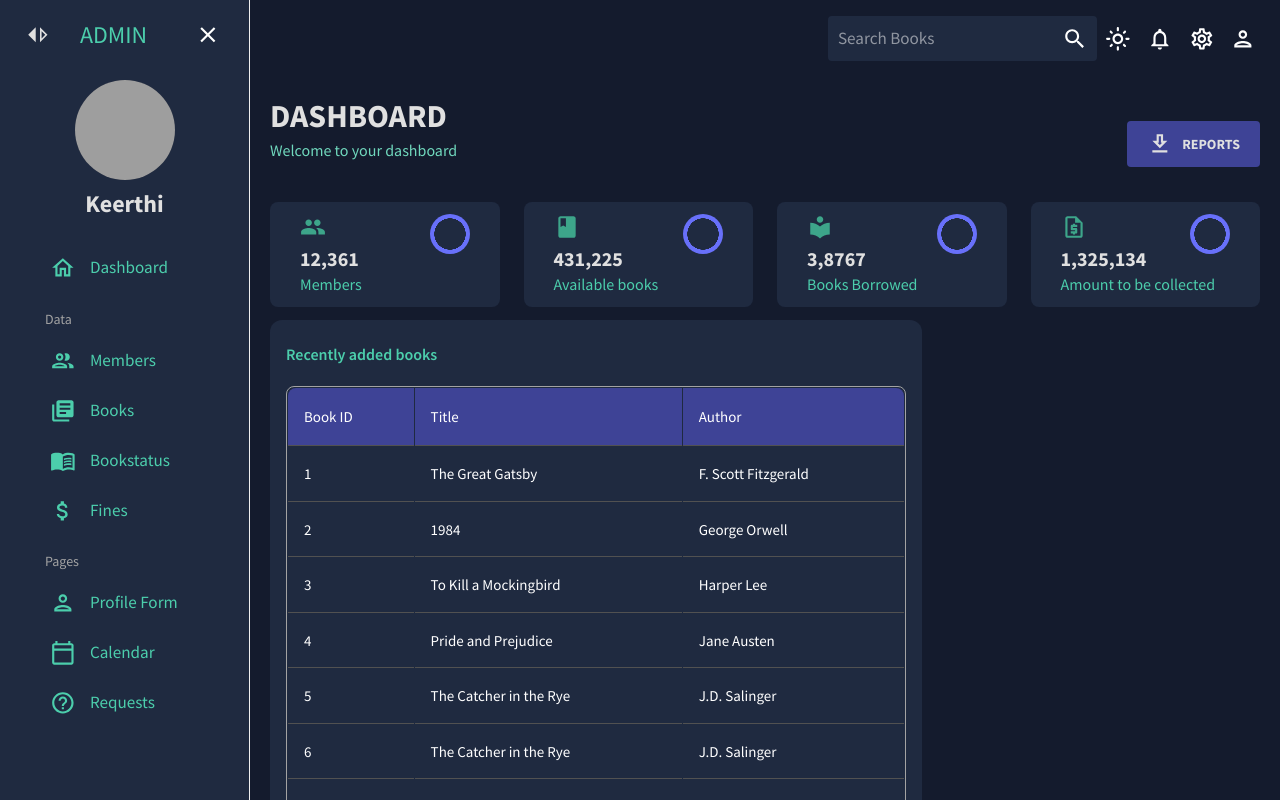
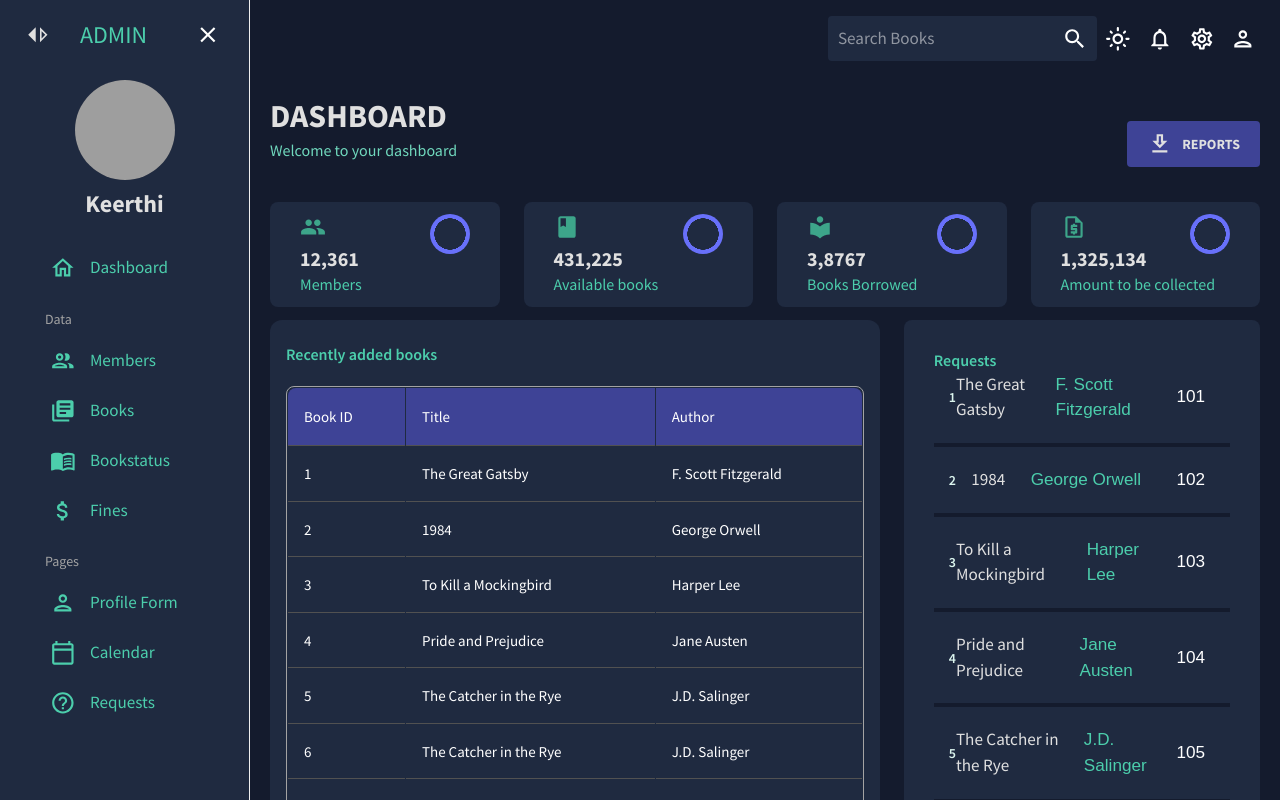
Before and after one commit to 2000031552/LIB, a React (Vite) app: page /login in a window 1280 px wide. Both pictures are taken after a click on the button "Login". Shown: the top 800 px of the page. Built offline with nearby package versions, Linux system fonts and the light colour scheme; grey boxes are pictures that could not be loaded.

Commit message:
Dashboard

```diff
--- a/src/pages/dashboard/index.tsx
+++ b/src/pages/dashboard/index.tsx
@@ -18,7 +18,6 @@ import Header from "../../components/Header";
 import RecentlyAddedBooks from "../../components/RecentlyAddedBooks";
 import BarChart from "../../components/BarChart";
 import StatBox from "../../components/StatBox";
-import ProgressCircle from "../../components/ProgressCircle";
 import { useNavigate } from "react-router-dom";
 
 // Alias for Box with explicit props type
@@ -81,8 +80,10 @@ const Dashboard: React.FC = () => {
             <StatBox
               title="12,361"
               subtitle="Members"
-              icon={<GroupIcon
-                sx={{ color: colors.greenAccent[600], fontSize: "26px" }} />} progress={0} increase={''}             />
+              icon={<GroupIcon sx={{ color: colors.greenAccent[600], fontSize: "26px" }} />}
+              progress={0}
+              increase={''}
+            />
           </Box>
         </Grid>
         <Grid item xs={12} sm={12} md={6} lg={3} xl={3}>
@@ -98,8 +99,10 @@ const Dashboard: React.FC = () => {
             <StatBox
               title="431,225"
               subtitle="Available books"
-              icon={<BookIcon
-                sx={{ color: colors.greenAccent[600], fontSize: "26px" }} />} progress={0} increase={''}            />
+              icon={<BookIcon sx={{ color: colors.greenAccent[600], fontSize: "26px" }} />}
+              progress={0}
+              increase={''}
+            />
           </Box>
         </Grid>
         <Grid item xs={12} sm={12} md={6} lg={3} xl={3}>
@@ -114,8 +117,10 @@ const Dashboard: React.FC = () => {
             <StatBox
               title="3,8767"
               subtitle="Books Borrowed"
-              icon={<LocalLibraryIcon
-                sx={{ color: colors.greenAccent[600], fontSize: "26px" }} />} progress={0} increase={''}            />
+              icon={<LocalLibraryIcon sx={{ color: colors.greenAccent[600], fontSize: "26px" }} />}
+              progress={0}
+              increase={''}
+            />
           </Box>
         </Grid>
         <Grid item xs={12} sm={12} md={6} lg={3} xl={3}>
@@ -130,114 +135,70 @@ const Dashboard: React.FC = () => {
             <StatBox
               title="1,325,134"
               subtitle="Amount to be collected"
-              icon={<RequestQuoteOutlinedIcon
-                sx={{ color: colors.greenAccent[600], fontSize: "26px" }} />} progress={0} increase={''}             />
+              icon={<RequestQuoteOutlinedIcon sx={{ color: colors.greenAccent[600], fontSize: "26px" }} />}
+              progress={0}
+              increase={''}
+            />
           </Box>
         </Grid>
-        <Grid container item xs={12} sm={12} md={8} lg={8} spacing={1}>
-        <Grid item xs={12}>
-          <Box bgcolor={colors.primary[400]} borderRadius="8px"  mb={3}>
-            <Box
-              mt="25px"
-              p="0 30px"
-              display="flex"
-              justifyContent="space-between"
-              alignItems="center"
-            >
+
+        {/* Recently Added Books */}
+        <Grid item xs={12} sm={12} md={7} lg={7.5}>
+          <Box bgcolor={colors.primary[400]} borderRadius="8px" mb={3}>
+            <Box mt="25px" p="0 30px" display="flex" justifyContent="space-between" alignItems="center">
 
             </Box>
+
+
+
             <Box height="490px" m="-20px 0 0 0">
               <RecentlyAddedBooks isDashboard={true} />
+
             </Box>
           </Box>
         </Grid>
-        </Grid>
-        <Grid container item xs={12} sm={12} md={8} lg={8} spacing={1}>
+
+        {/* Requests */}
+        <Grid item xs={12} sm={12} md={6} lg={4.5}>
+        <Box bgcolor={colors.primary[400]} p="30px" borderRadius="8px" mt={0.6}>
+        <Typography bgcolor={colors.primary[400]} variant="h5" fontWeight="600" sx={{   color: colors.greenAccent[500] }}>
+              Requests
+            </Typography>
 
 
-          <Grid item xs={12}>
-            <Box bgcolor={colors.primary[400]} p="30px" borderRadius="8px" mt={3}>
-              <Typography
-                variant="h5"
-                fontWeight="600"
-                sx={{ padding: "30px 30px 0 30px" }}
-              >
-                Sales Quantity
-              </Typography>
-              <Box height="250px" mt="-20px">
-
-                <BarChart isDashboard={true} />
-              </Box>
-            </Box>
-          </Grid>
-        </Grid>
-
-        <Grid item xs={12} sm={12} md={8} lg={8} xl={4}>
-          <Box
-            bgcolor={colors.primary[400]}
-            maxHeight="calc(100vh - 240px)"
-            overflow="auto"
-            m="25px 0 0 0"
-            borderRadius="8px"
-          >
-            <Box
-              display="flex"
-              justifyContent="space-between"
-              alignItems="center"
-              borderBottom={`4px solid ${colors.primary[500]}`}
-              color={colors.grey[100]}
-              p="15px"
-            >
-              <Typography
-                variant="h5"
-                fontWeight="600"
-                color={colors.grey[100]}
-              >
-                Requests
-              </Typography>
-            </Box>
+            <Box height="670px" mt="-20px">
+              {/* Rendering mock transactions */}
               {mockTransactions.map((transaction, i) => (
                 <Box
                   key={`${transaction}-${i}`}
                   display="flex"
+                  bgcolor={colors.primary[400]}
                   justifyContent="space-between"
                   alignItems="center"
                   borderBottom={`4px solid ${colors.primary[500]}`}
                   p="15px"
                 >
                   <Box>
-                  <Typography
-                    variant="h5"
-                    fontWeight="600"
-                    color={colors.greenAccent[100]}
-                  >
+                    <Typography variant="h6" fontWeight="600" color={colors.greenAccent[100]}>
                       {transaction.requestId}
                     </Typography>
+                    </Box>
+                    <Box>
                     <Typography color={colors.grey[100]} alignContent="center">
                       {transaction.bookTitle}
                     </Typography>
                   </Box>
-                <Box
-                  color={colors.greenAccent[500]}
-                  p="5px 10px"
-                  borderRadius="4px"
-                  alignContent="left"
-                >
+                  <Box color={colors.greenAccent[500]} p="5px 10px" borderRadius="4px" alignContent="left">
                     {transaction.author}
                   </Box>
-                <Box
-                  p="5px 10px"
-                  borderRadius="4px"
-                >
+                  <Box p="5px 10px" borderRadius="4px">
                     {transaction.userId}
                   </Box>
                 </Box>
               ))}
             </Box>
+          </Box>
         </Grid>
-
-
-
       </Grid>
     </Box>
   );
```
Lines whose indentation alone changed are shown as unchanged.
